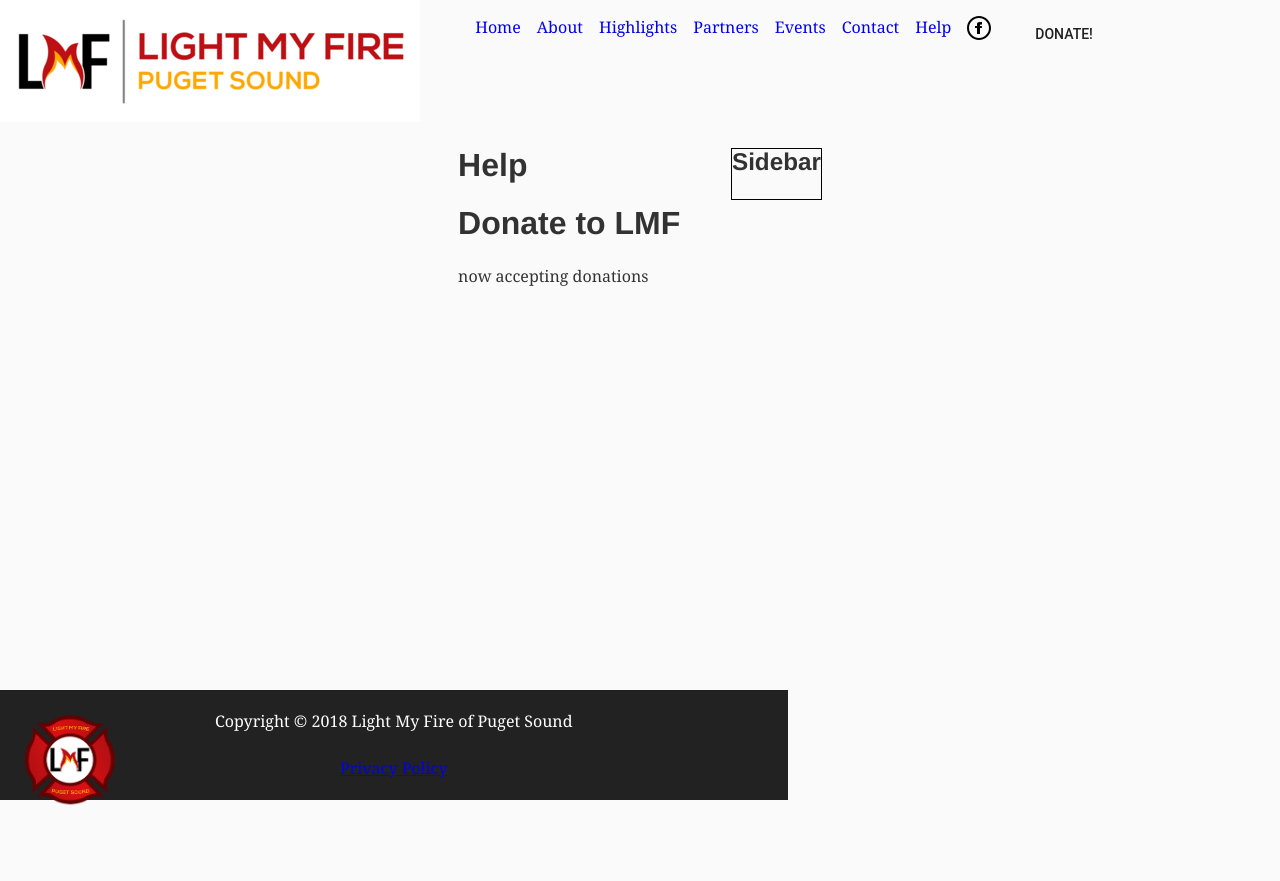
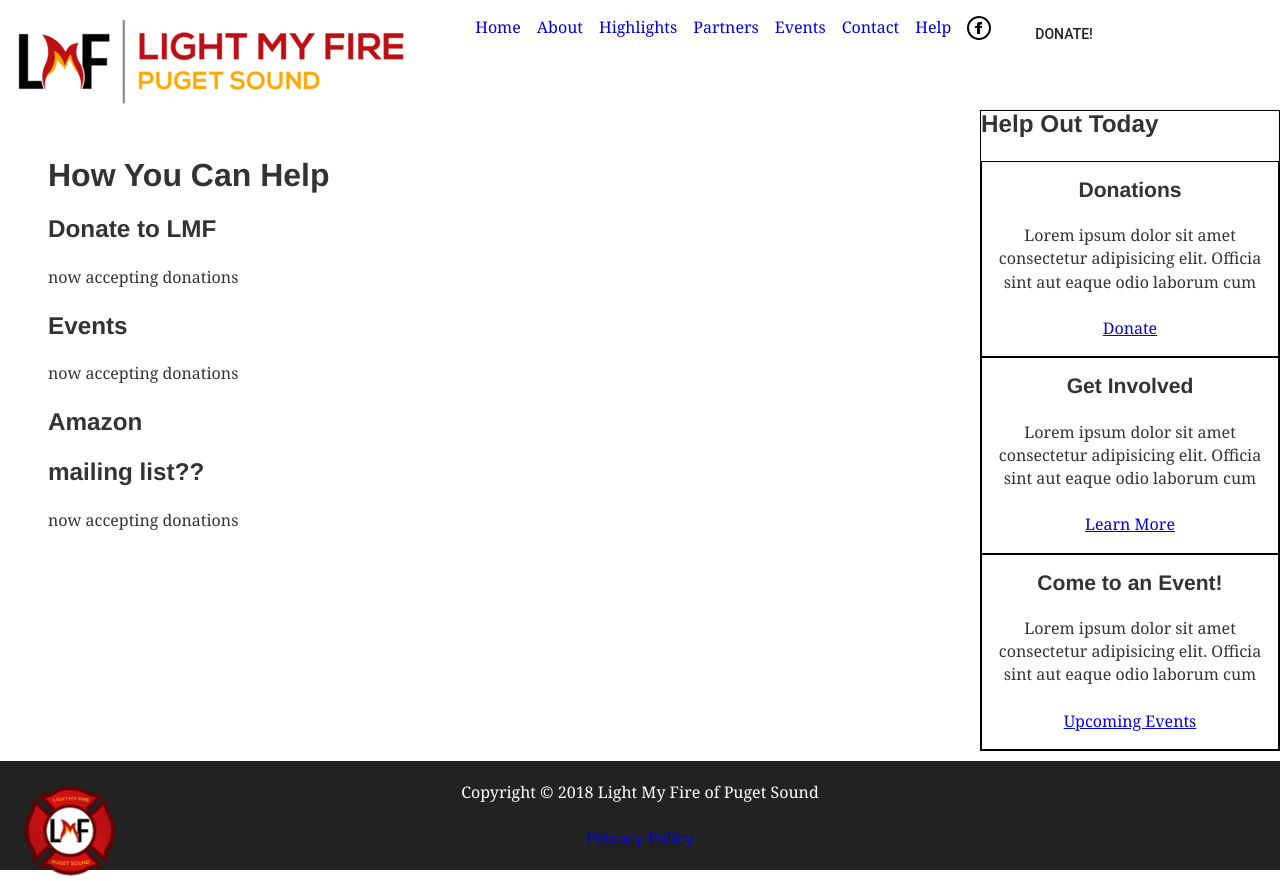
Before and after one commit to Schmidt-Aaron/lmf_site, a Gatsby site: page /help in a window 1280 px wide. Before the commit the page ends 810 px from the top, so only its background shows below. Built offline with nearby package versions, Linux system fonts and the light colour scheme; Gatsby itself is replaced by a stand-in of ours.

Commit message:
fixeed grid + sidebar

```diff
--- a/src/components/Event.js
+++ b/src/components/Event.js
@@ -4,7 +4,7 @@ const Event = props => {
   return (
     <section style={{ display: `flex` }}>
       <img src={props.imgURL} alt={props.imgAlt} height="300px" width="auto" />
-      <div style={{ marginLeft: `2rem` }}>
+      <div style={{ marginLeft: `2rem`, textAlign: `left` }}>
         <p>
           <span>What:</span> {props.eventName}
         </p>
--- a/src/components/Footer.js
+++ b/src/components/Footer.js
@@ -15,8 +15,8 @@ const Footer = () => {
   return (
     <footer
       style={{
-        display: `grid`,
-        gridRow: `3/3`,
+        gridColumn: `1/3`,
+        gridRow: `3/4`,
         padding: `1.25rem 1rem`,
         backgroundColor: `#222`
       }}
--- a/src/components/Header.js
+++ b/src/components/Header.js
@@ -23,13 +23,14 @@ export default () => (
           display: `grid`,
           gridTemplateRows: `3rem`,
           gridTemplateColumns: `auto`,
-          position: `fixed`
+          position: `fixed`,
+          backgroundColor: `white`
         }}
       >
         <div
           style={{
-            gridColumn: `1 / 2`,
-            gridRow: `1 / 1`,
+            gridColumn: `1`,
+            gridRow: `1`,
             justifySelf: `start`,
             paddingRight: `2rem`
           }}
@@ -53,8 +54,8 @@ export default () => (
         </div>
         <div
           style={{
-            gridRow: `1 / 1`,
-            gridcolumn: `2 / 4`,
+            gridRow: `1`,
+            gridcolumn: `2`,
             justifySelf: `end`
           }}
         >
--- /dev/null
+++ b/src/components/HowCanHelp.js
@@ -0,0 +1,23 @@
+import React from "react";
+import { Link } from "gatsby";
+
+const HowCanHelp = props => {
+  return (
+    <div
+      style={{
+        display: `flexbox`,
+        alignItems: `center`,
+        justifyContent: `center`,
+        border: `1px black solid`,
+        padding: `1rem`,
+        textAlign: `center`
+      }}
+    >
+      <h3>{props.title}</h3>
+      <p>{props.innerText}</p>
+      <Link to={props.link}>{props.linkText}</Link>
+    </div>
+  );
+};
+
+export default HowCanHelp;
--- a/src/components/Sidebar.js
+++ b/src/components/Sidebar.js
@@ -1,9 +1,10 @@
 import React from "react";
+import SidebarHowHelp from "./SidebarHowHelp";
 
 const Sidebar = () => {
   return (
     <div style={{ border: `solid 1px black` }}>
-      <h2>Sidebar</h2>
+      <SidebarHowHelp style={{ display: `block`, flexDirection: `column` }} />
     </div>
   );
 };
--- /dev/null
+++ b/src/components/SidebarHowHelp.js
@@ -0,0 +1,41 @@
+import React from "react";
+import HowCanHelp from "./HowCanHelp";
+
+// inner text for components below
+const helpText =
+  "Lorem ipsum dolor sit amet consectetur adipisicing elit. Officia sint aut eaque odio laborum cum";
+const involvedText =
+  "Lorem ipsum dolor sit amet consectetur adipisicing elit. Officia sint aut eaque odio laborum cum";
+const eventText =
+  "Lorem ipsum dolor sit amet consectetur adipisicing elit. Officia sint aut eaque odio laborum cum";
+
+//  used on the homepage only
+
+const HomePageHowHelp = () => {
+  return (
+    <section>
+      <h2>Help Out Today</h2>
+      <div>
+        <HowCanHelp
+          title="Donations"
+          innerText={helpText}
+          link="/"
+          linkText="Donate"
+        />
+        <HowCanHelp
+          title="Get Involved"
+          innerText={involvedText}
+          link="/help"
+          linkText="Learn More"
+        />
+        <HowCanHelp
+          title="Come to an Event!"
+          innerText={eventText}
+          link="/events"
+          linkText="Upcoming Events"
+        />
+      </div>
+    </section>
+  );
+};
+export default HomePageHowHelp;
--- a/src/components/WhoAre.js
+++ b/src/components/WhoAre.js
@@ -2,10 +2,10 @@ import React from "react";
 
 // This component is used on the homepage and the about us page
 
-const WhoAre = () => {
+const WhoAre = props => {
   return (
     <section>
-      <h2>About Light My Fire</h2>
+      <h2>Our Mission</h2>
       <p>
         In the Seattle area alone, there are around 400 home fires every year.
         Immediately following these tragedies, many families are left homeless
--- a/src/components/layouts/global.js
+++ b/src/components/layouts/global.js
@@ -1,12 +1,15 @@
 import React from "react";
-import CssBaseline from "@material-ui/core/CssBaseline";
+// import CssBaseline from "@material-ui/core/CssBaseline";
 // import MuiThemeProvider from "@material-ui/core/styles/MuiThemeProvider";
+// import globalStyles from "./global.module.css";
 
 // global effects; used in other layouts as parent wrapper
 export default ({ children }) => (
-  <React.Fragment>
-    {/* <MuiThemeProvider> */}
-    <CssBaseline>{children}</CssBaseline>
-    {/* </MuiThemeProvider> */}
-  </React.Fragment>
+  // <React.Fragment >
+  //   {/* <MuiThemeProvider> */}
+  //   {/* <CssBaseline>{children}</CssBaseline> */}
+  //   {/* </MuiThemeProvider> */}
+  //   {children}
+  // </React.Fragment>
+  <div>{children}</div>
 );
--- /dev/null
+++ b/src/components/layouts/global.module.css
@@ -0,0 +1,3 @@
+.section {
+  margin-bottom: 3rem;
+}
--- a/src/components/layouts/homeLayout.js
+++ b/src/components/layouts/homeLayout.js
@@ -2,6 +2,7 @@ import React from "react";
 import Global from "./global";
 import Footer from "../Footer";
 import Header from "../Header";
+import styles from "./global.module.css";
 
 // homepage layout
 
@@ -12,7 +13,8 @@ export default ({ children }) => (
       <main
         style={{
           justifySelf: `start`,
-          margin: `0 0 2rem`
+          margin: `0 0 2rem`,
+          textAlign: `center`
         }}
       >
         {children}
--- a/src/components/layouts/layout.js
+++ b/src/components/layouts/layout.js
@@ -10,33 +10,31 @@ export default ({ children }) => (
   <Global>
     <div
       style={{
+        width: `100vw`,
+        minHeight: `100vh`,
         display: `grid`,
+        gridGap: `10px`,
         gridTemplateRows: `100px auto max-content`,
-
-        width: `100vw`,
-        minHeight: `100vh`
+        gridTemplateColumns: `auto 300px`
       }}
     >
-      <Header style={{ gridRow: `1/2` }} />
+      <Header style={{ gridColumn: `1/3`, gridRow: `1/2` }} />
       <main
         style={{
-          gridTemplateColumns: `3fr 1fr`,
           maxWidth: 1200,
           justifySelf: `start`,
-          margin: `0 auto`,
           padding: `1.5rem 3rem`,
           paddingTop: `3rem`,
           gridRow: `2/3`,
-          gridColumn: `1/3`,
-          display: `grid`
+          gridColumn: `1/2`
         }}
       >
         {children}
-        <aside>
-          <Sidebar style={{ gridRow: `2/3`, gridColumn: `2/3` }} />
-        </aside>
       </main>
-      <Footer style={{ gridRow: `3/3` }} />
+      <aside style={{ gridRow: `2/3`, gridColumn: `2/3` }}>
+        <Sidebar />
+      </aside>
+      <Footer />
     </div>
   </Global>
 );
--- a/src/pages/help.js
+++ b/src/pages/help.js
@@ -5,8 +5,13 @@ export default () => {
   return (
     <Layout>
       <section>
-        <h1>Help</h1>
-        <h1>Donate to LMF</h1>
+        <h1>How You Can Help</h1>
+        <h2>Donate to LMF</h2>
+        <p>now accepting donations</p>
+        <h2>Events</h2>
+        <p>now accepting donations</p>
+        <h2>Amazon</h2>
+        <h2>mailing list??</h2>
         <p>now accepting donations</p>
       </section>
     </Layout>
```
Also changed, not shown: src/components/HomepageHowHelp.js (added, +42 -0 lines), src/components/HowHelp.js (deleted, +0 -13 lines), src/pages/index.js (+4 -4 lines).
